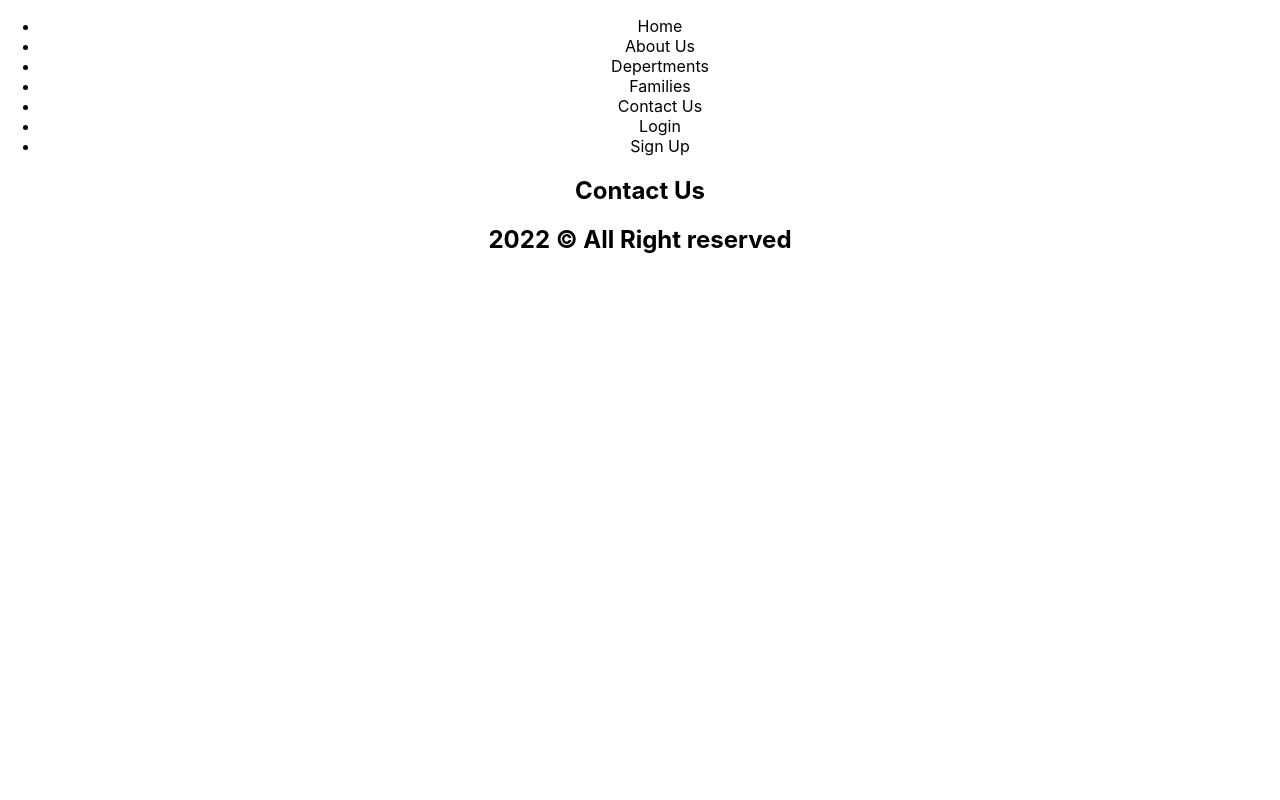
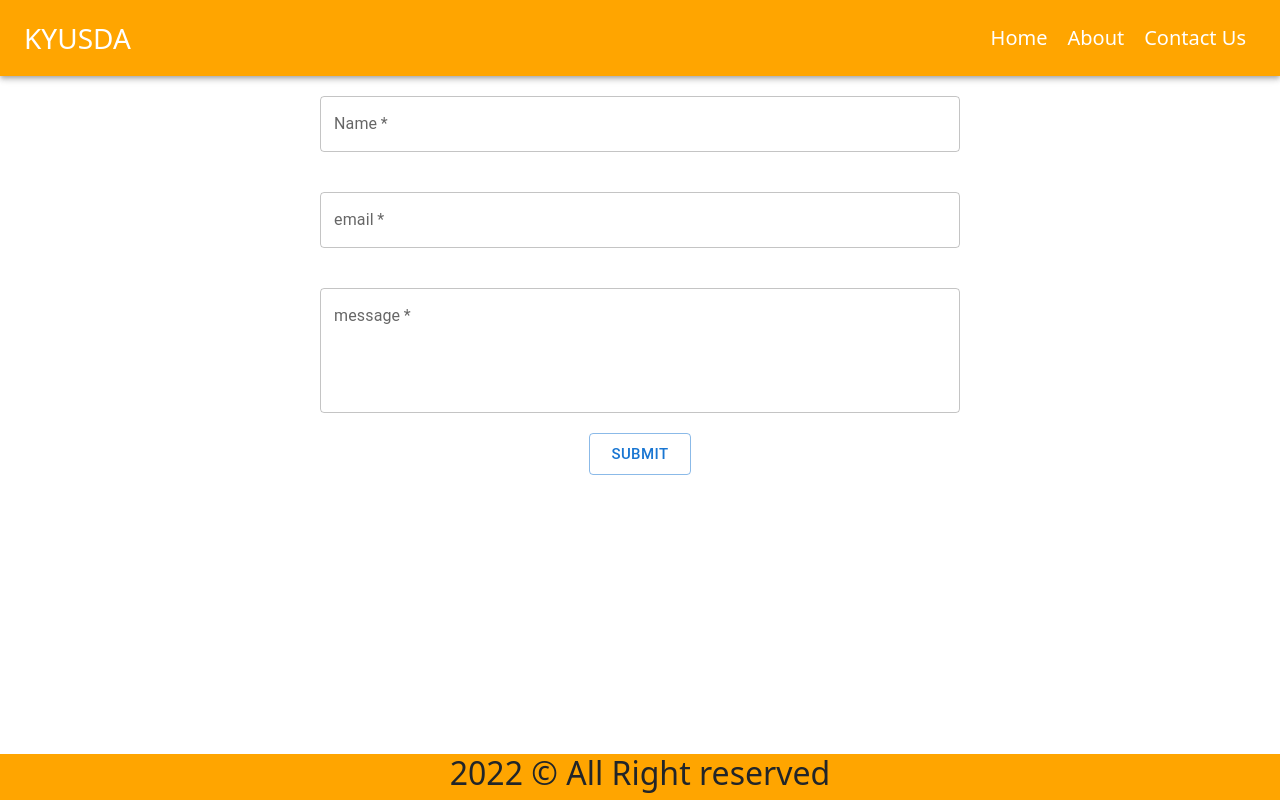
Before and after one commit to samuelkamotho92/kyusdachurch, a React (Create React App) app in the folder client/: page /contact in a window 1280 px wide. Built offline with nearby package versions, Linux system fonts and the light colour scheme.

Commit message:
created a contact page and Slider

```diff
--- a/client/package.json
+++ b/client/package.json
@@ -3,11 +3,17 @@
   "version": "0.1.0",
   "private": true,
   "dependencies": {
+    "@emotion/react": "^11.8.2",
+    "@emotion/styled": "^11.8.1",
     "@material-ui/core": "^4.12.3",
+    "@material-ui/icons": "^4.11.2",
+    "@mui/material": "^5.5.2",
     "@testing-library/jest-dom": "^5.16.2",
     "@testing-library/react": "^12.1.4",
     "@testing-library/user-event": "^13.5.0",
+    "bootstrap": "^5.1.3",
     "react": "^17.0.2",
+    "react-bootstrap": "^2.2.2",
     "react-dom": "^17.0.2",
     "react-router-dom": "^6.2.2",
     "react-scripts": "5.0.0",
--- a/client/src/About.js
+++ b/client/src/About.js
@@ -1,12 +1,19 @@
 import React from 'react'
 import Footer from './Footer';
 import Navbar from './Navbar';
+import Typography from '@mui/material/Typography';
+// import CarouselContainer from './CarouselContainer';
+import 'bootstrap/dist/css/bootstrap.min.css'
 const About = () => {
     return (
         <div className="aboutpage">
    <Navbar />
         <div className="mainpage">
 <h2>About Us</h2>
+<Typography variant='h1' component="p" color="secondary">
+
+</Typography>
+{/* <CarouselContainer/> */}
         </div>
         <Footer />
         </div>
--- a/client/src/App.css
+++ b/client/src/App.css
@@ -36,3 +36,39 @@
     transform: rotate(360deg);
   }
 }
+
+body{
+  height: 100%;
+
+}
+.item{
+  background-color: red;
+}
+/* .mainpage{
+  margin-bottom:20px;
+} */
+img{
+  height: 600px !important;
+}
+.footer{
+  background-color: orange;
+  position: absolute;
+  bottom: 0;
+  width: 100%;
+}
+.flexslider-caption {
+
+  text-align: center;
+  text-shadow: 0 1px 2px rgba(0, 0, 0, 0.6);
+}
+.flexslider-caption .btn{
+
+  box-shadow: 0;
+  transition: box-shadow ease-in-out 1s;
+}
+.flexslider-caption .btn :hover{
+
+box-shadow: 1 1 3px #515151;
+transform: scale(1.2,1.2);
+opacity:1;
+}
--- a/client/src/App.js
+++ b/client/src/App.js
@@ -3,7 +3,6 @@ import {BrowserRouter as Router, Routes, Route} from "react-router-dom";
 import Home from "./Home";
 import About from './About';
 import Contactus from './Contact';
-
 function App() {
   return (
     <div className="App">
--- a/client/src/Contact.js
+++ b/client/src/Contact.js
@@ -1,12 +1,49 @@
 import React from 'react'
 import Footer from './Footer';
 import Navbar from './Navbar';
+import Button from '@mui/material/Button';
+import { makeStyles } from '@material-ui/core';
+import TextField from '@mui/material/TextField';
+
+const useStyles = makeStyles({
+    btn:{
+         backgroundColor:"violet",
+         '&:hover':{
+              backgroundColor:'pink'
+         }
+    },
+    fieldValue:{
+    width:"50%"
+    },
+    contactForm:{
+         display:"flex",
+         flexDirection:"column",
+         alignItems:"center",
+         justifyContent:"center",
+    }
+})
+
 const Contactus = () => {
+     const classes = useStyles();
     return (
         <div className="contactpage">
    <Navbar />
         <div className="mainpage">
-<h2>Contact Us</h2>
+<form autoComplete="off" className={classes.contactForm}>
+<TextField className={classes.fieldValue} id="name" label="Name" variant="outlined"
+ required style={{margin:"20px 0px"}}/>
+<TextField className={classes.fieldValue} id="email" label="email" variant="outlined"
+ required style={{margin:"20px 0px"}}/>
+ <TextField className={classes.fieldValue} id="message" label="message" variant="outlined"
+ required  multiline
+ rows={4} style={{margin:"20px 0px"}}/>
+<Button
+ type="submit"
+ variant="outlined"
+ size="large" className={classes.btn}>
+  SUBMIT
+</Button>
+</form>
         </div>
         <Footer />
         </div>
--- a/client/src/Home.js
+++ b/client/src/Home.js
@@ -1,14 +1,18 @@
 import React from 'react'
 import Footer from './Footer';
 import Navbar from './Navbar';
+import CarouselContainer from "./component/CarouselContainer";
+// import Button from '@mui/material/Button';
+import Upcoming from "./component/Upcoming";
 const Home = () => {
     return (
         <div className="homepage">
    <Navbar />
-        <div className="mainpage">
-<h2>Home Page</h2>
-        </div>
-        <Footer />
+   <div className="mainpage">
+   <CarouselContainer />
+   <Upcoming />
+   </div>
+        {/* <Footer /> */}
         </div>
 
      );
--- a/client/src/Navbar.js
+++ b/client/src/Navbar.js
@@ -1,18 +1,70 @@
+import { Link } from "react-router-dom";
+import React from 'react'
+import AppBar from '@mui/material/AppBar';
 
+import Toolbar from '@mui/material/Toolbar';
+// import HomeIcon from '@material-ui/icons/Home';
+// import InfoIcon from '@material-ui/icons/Info';
+// import ContactsIcon from '@material-ui/icons/Contacts';
+// import MenuIcon from '@material-ui/icons/Menu';
+import Box from '@mui/material/Box';
+import IconButton from '@mui/material/IconButton';
+// import MenuIcon from '@mui/icons-material/Menu';
+import { makeStyles } from '@material-ui/core';
 
+const useStyles = makeStyles((theme) => ({
+    root:{
+      display: "flex",
+ justifyContent: "space-between",
+ padding: "5px",
+ backgroundColor:"orange"
+    },
+    navlinks: {
+  display:"flex",
+  justifyContent:"space-between",
+  fontSize: "18px",
+  textDecoration: "none",
+    },
+   logo: {
+position:"absolute",
+top:"0px",
+left:"0px"
+    },
+    link: {
+      textDecoration: "none",
+      color: "white",
+     margin:"0px 10px",
+      fontSize: "20px",
+      "&:hover": {
+        color: "yellow",
+        borderBottom: "1px solid white",
+      },
+    },
+  }));
 const Navbar = () => {
+const classes = useStyles();
+
     return (
-        <nav>
-            <ul>
-            <li>Home</li>
-            <li>About Us</li>
-            <li>Depertments</li>
-            <li>Families</li>
-            <li>Contact Us</li>
-            <li>Login</li>
-            <li>Sign Up</li>
-            </ul>
-        </nav>
+      <Box sx={{ flexGrow: 1 }}>
+      <AppBar position="static" >
+        <Toolbar className={classes.root}>
+          <IconButton
+            size="large"
+            edge="start"
+            color="inherit"
+            aria-label="menu"
+            sx={{ mr: 2 }}
+          >
+      KYUSDA
+          </IconButton>
+          <div className={classes.navlinks} >
+          <Link to="/" color="inherit" className={classes.link}>Home</Link>
+          <Link to="/about" color="inherit"  className={classes.link}>About</Link>
+          <Link to="/Contact" color="inherit"  className={classes.link}>Contact Us</Link>
+          </div>
+        </Toolbar>
+      </AppBar>
+    </Box>
      );
 }
 
```
